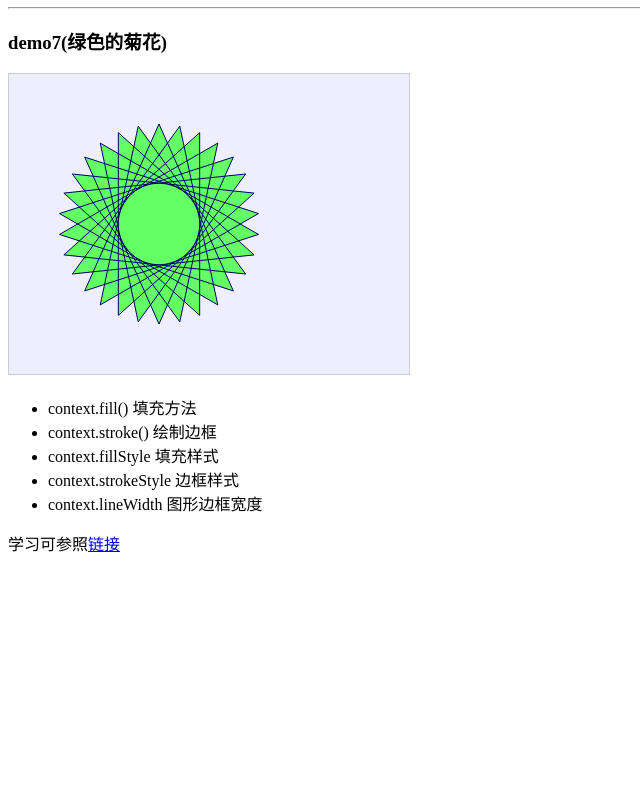
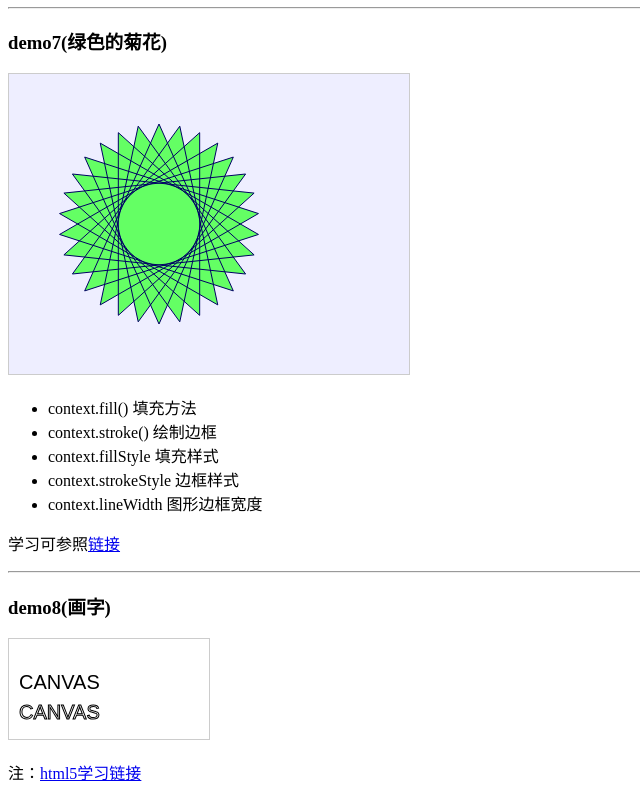
Before and after one commit to hhqqnu/learning, a plain HTML site: page part1/canvas.html in a window 1280 px wide. Shown: the part 1269-2069 px from the top of the page, without its empty margins (0-640 px from the left). Before the commit the page ends 1840 px from the top, so only its background shows below. Drawn offline with Linux system fonts and the light colour scheme.

Commit message:
add files

```diff
--- a/part1/canvas.html
+++ b/part1/canvas.html
@@ -44,7 +44,6 @@
 	<canvas id="myCanvas7" width="400" height="300">
 		Your browser does support canvas tag.
 	</canvas>
-	<footer>
   <p>
       <ul>
         <li>context.fill() 填充方法</li>
@@ -55,6 +54,13 @@
       </ul>
     </p>
     <p>学习可参照<a href="http://www.cnblogs.com/tim-li/archive/2012/08/06/2580252.html" target="_blank">链接</a></p>
+  <hr>
+  <h3>demo8(画字)</h3>
+  <canvas id="myCanvas8" width="200" height="100"></canvas>
+	<footer>
+		<p>
+      注：<a href="http://www.runoob.com/tags/ref-canvas.html" target="_blank">html5学习链接</a>
+    </p>
 	</footer>
 </body>
 <script>
@@ -89,11 +95,24 @@
 	}
 
 	var c5 = document.getElementById('myCanvas5'),cxt5 = c5.getContext('2d');
-	var grd = cxt5.createLinearGradient(0,0,175,50);
+	var grd = cxt5.createLinearGradient(0,0,175,0);
 	grd.addColorStop(0,'#FF0000');
 	grd.addColorStop(1,'#00FF00');
 	cxt5.fillStyle = grd;
-	cxt5.fillRect(0,0,175,50);
+	cxt5.fillRect(0,0,175,30);
+
+  var grd1 = cxt5.createLinearGradient(0,0,175,0);
+  grd1.addColorStop(0,'#FF0000');
+  grd1.addColorStop(1,'white');
+  cxt5.fillStyle = grd1;
+  cxt5.fillRect(0,35,175,30);
+
+  var grd2 = cxt5.createRadialGradient(75,50,5,90,60,100);
+  grd2.addColorStop(0,'red');
+  grd2.addColorStop(1,'white');
+  cxt5.fillStyle = grd2;
+  cxt5.fillRect(0,70,175,30);
+
 
 	//http://www.bz55.com/uploads1/allimg/120512/1_120512102347_1.jpg
 	var c6 = document.getElementById('myCanvas6'),cxt6 = c6.getContext('2d');
@@ -133,6 +152,9 @@
 	cxt7.fill();
 	cxt7.stroke();
 
-
+  var c8 = document.getElementById('myCanvas8'),cxt8 = c8.getContext('2d');
+  cxt8.font="20px Arial";
+  cxt8.fillText("CANVAS",10,50);
+  cxt8.strokeText("CANVAS",10,80);
 </script>
 </html>
```
Lines whose indentation alone changed are shown as unchanged.
